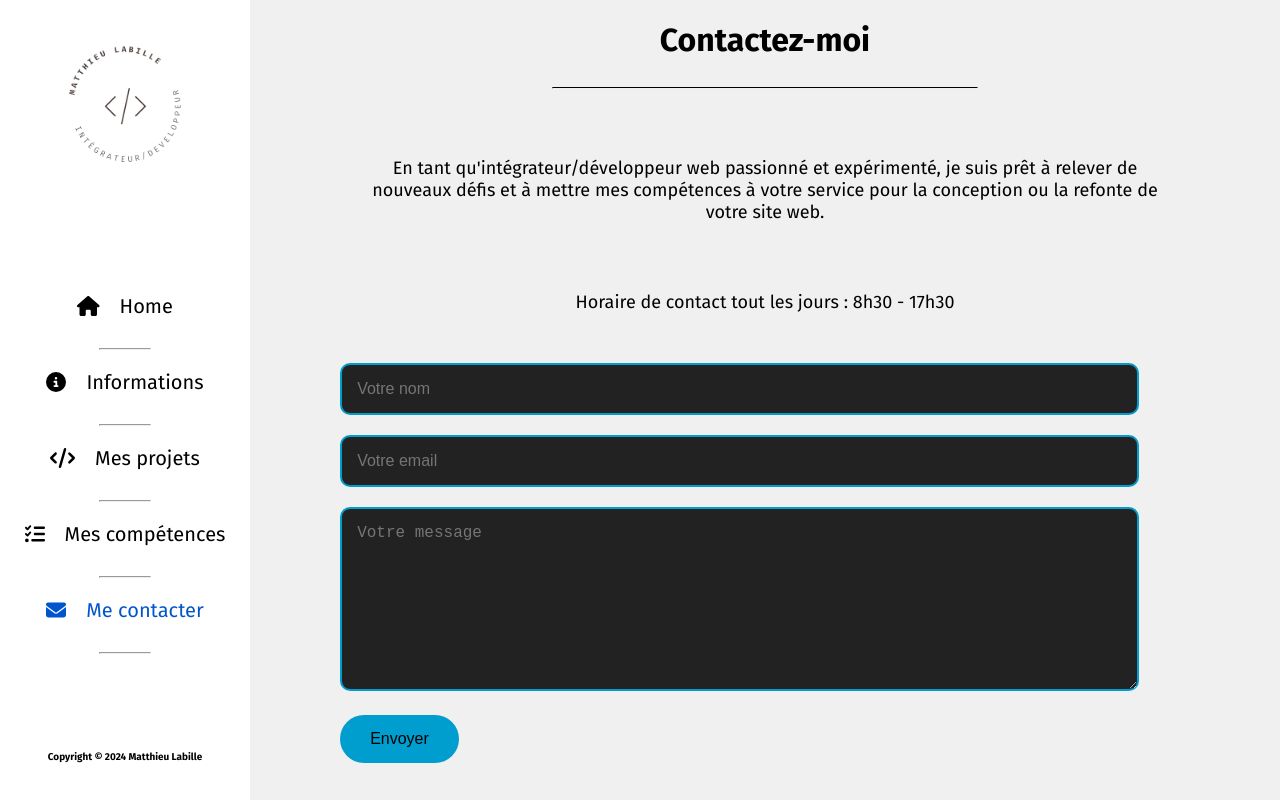
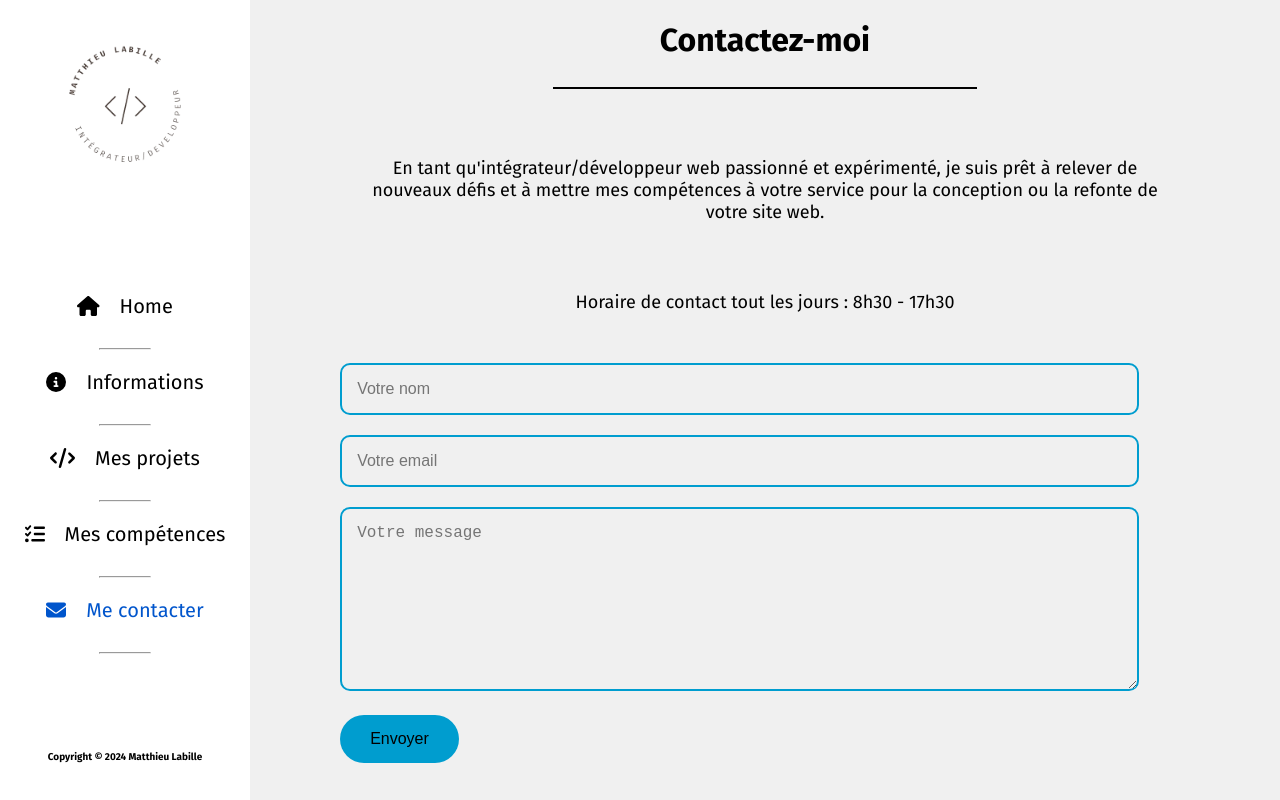
Before and after one commit to Hiimuroo/Portfolio, a React (Create React App) app: page /contact in a window 1280 px wide. Built offline with nearby package versions, Linux system fonts and the light colour scheme.

Commit message:
modified:   src/assets/style/Contact.css

```diff
--- a/src/assets/style/Contact.css
+++ b/src/assets/style/Contact.css
@@ -22,7 +22,8 @@
 .Contact hr {
   width: 50%;
   margin-bottom: 50px;
-  border-top: 1px solid var(--color-text);
+  border: 0;
+  border-top: 2px solid var(--color-text);
 }
 
 input[type='text'],
@@ -34,7 +35,7 @@ textarea {
   border: 2px solid var(--color-border);
   border-radius: 10px;
   font-size: 16px;
-  background-color: var(--background-color-dark);
+  background-color: var(--color-background);
   color: var(--color-text);
   transition: border-color 0.1s ease;
 }
```
